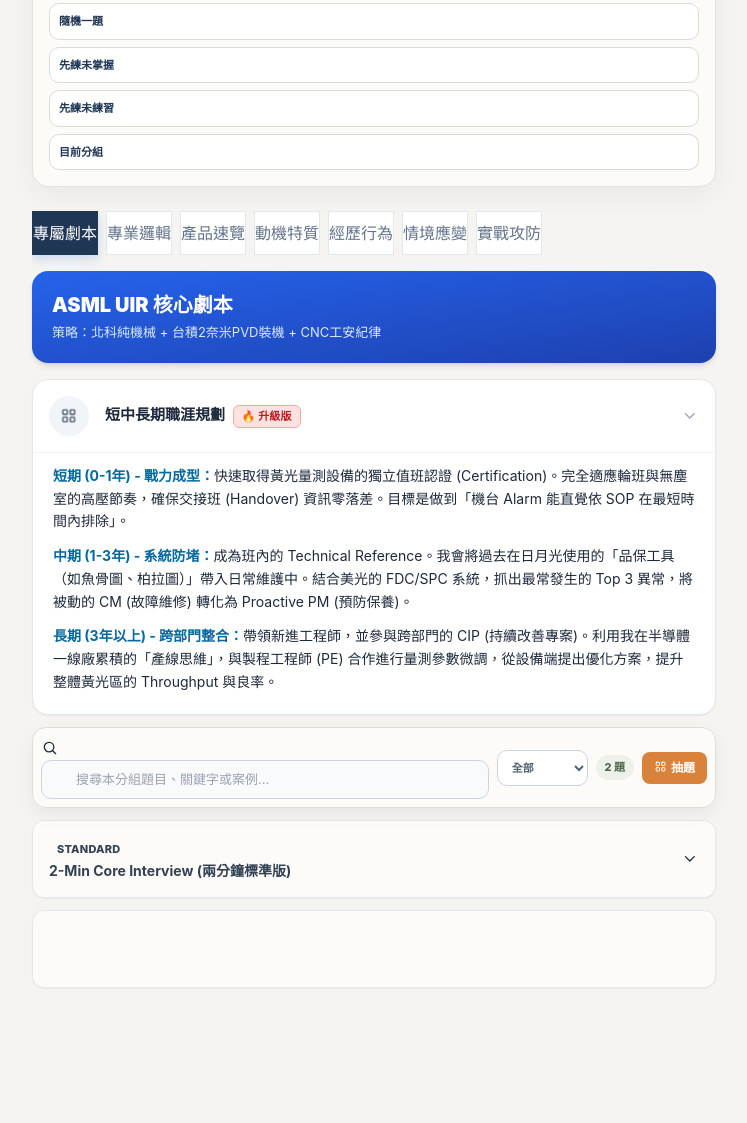
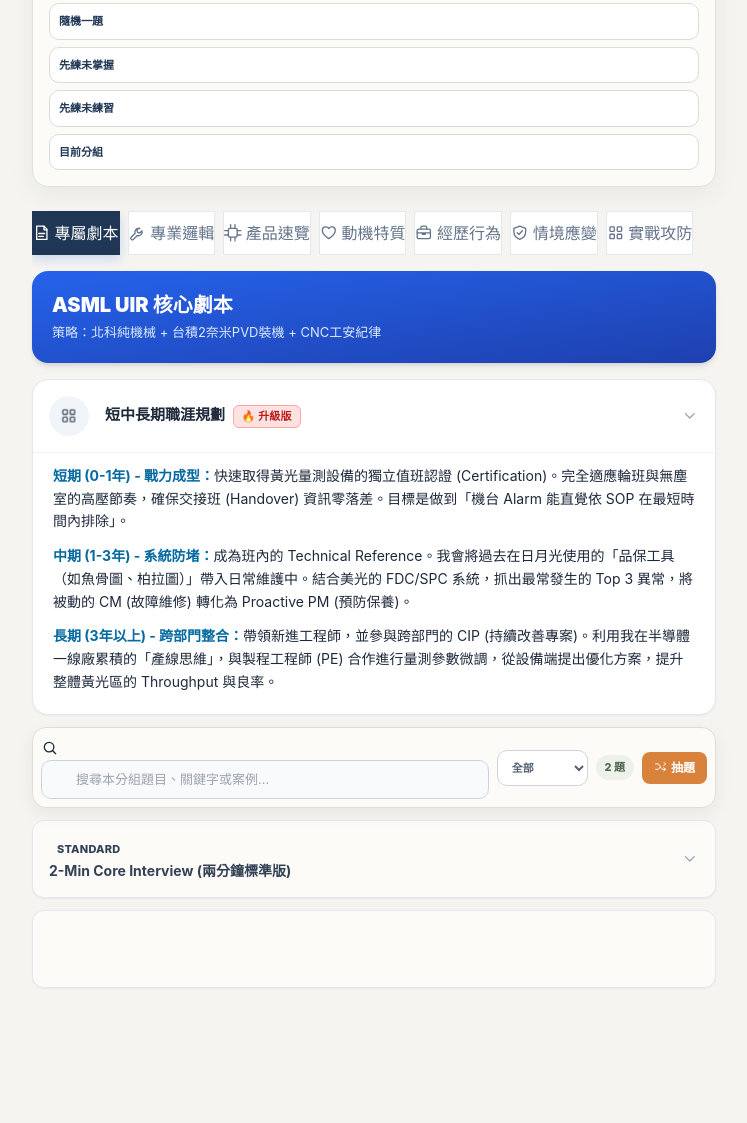
Before and after one commit to hanjhou2000716/ASML-UIR-EE, a website: page index.html in a window 1280 px wide. Shown: the part 1130-2253 px from the top of the page, without its empty margins (236-983 px from the left). Drawn offline with Linux system fonts and the light colour scheme.

Commit message:
Use a unified question bank renderer
Merged after CI validation and Chromium visual smoke.

```diff
--- a/index.html
+++ b/index.html
@@ -666,16 +666,14 @@
             window.InterviewQuestionBanks = banks;
             Object.entries(banks).forEach(([companyId, config]) => {
                 const section = document.getElementById(`section-${companyId}`);
-                if (!section) return;
+                if (!section || !window.InterviewRenderer) return;
                 const theme = companyId === 'assembly' ? 'assembly-theme' : companyId === 'benq' ? 'benq-theme' : 'fstech-theme';
-                const navigation = tabs.map(([id, label, icon], index) => `<button data-action="switch-subtab" data-company="${companyId}" data-category="${id}" id="tab-${companyId}-${id}" role="tab" class="btn-press sub-tab-btn ${theme} ${index === 0 ? 'active' : ''} flex-shrink-0 px-4 py-2 rounded-full text-[13px] font-bold flex items-center gap-2" aria-controls="content-${companyId}-${id}" aria-selected="${index === 0 ? 'true' : 'false'}">${window.AppIcons?.fromClass(icon) || ''}${label}</button>`).join('');
-                const contents = tabs.map(([id], tabIndex) => {
-                    const count = config[id].length;
-                    const intro = id === 'script' ? `<div class="workspace-hero rounded-2xl shadow-md p-5 text-white mb-4"><div class="flex items-start justify-between gap-3"><div><p class="text-[11px] font-bold tracking-[.14em] text-[#d8e4d5]">${config.eyebrow}</p><h2 class="text-xl font-black mt-1">${config.title}</h2></div><span class="role-meta">${window.AppIcons?.render('layers') || ''} ${Object.values(config).filter(Array.isArray).flat().length} 題</span></div><p class="mt-2 text-[13px] text-slate-200 leading-relaxed">${config.summary}</p>${config.jobMeta ? `<div class="mt-4 grid gap-2 sm:grid-cols-2">${config.jobMeta.items.map(item => `<div class="rounded-lg border border-white/15 bg-white/10 px-3 py-2 text-[11px] leading-relaxed text-slate-100">${item}</div>`).join('')}</div>` : ''}</div>` : '';
-                    const toolbar = `<div class="study-toolbar flex items-center gap-2"><div class="search-box-wrapper">${window.AppIcons?.render('search') || ''}<input type="search" class="study-search" aria-label="搜尋本分組題庫" placeholder="搜尋本分組題目、關鍵字或案例..." data-action="filter" data-content="content-${companyId}-${id}"></div><select class="status-filter" aria-label="篩選練習狀態" data-action="status-filter" data-content="content-${companyId}-${id}"><option value="all">全部</option><option value="unmastered">未掌握</option><option value="practiced">練習過</option><option value="mastered">已掌握</option></select><span class="question-count" data-result-count>${count} 題</span><button data-action="random" data-content="content-${companyId}-${id}" aria-label="隨機抽一題練習" class="btn-press flex-shrink-0 bg-[#d9823b] text-white px-3 py-2 rounded-lg text-xs font-black hover:bg-[#bd6c2e] transition">${window.AppIcons?.render('random') || ''}<span class="hidden sm:inline ml-1">抽題</span></button></div>`;
-                    return `<div id="content-${companyId}-${id}" class="sub-content ${tabIndex === 0 ? 'block' : 'hidden'} space-y-3">${intro}${toolbar}${config[id].map((entry, index) => questionCard(entry, index, companyId, id)).join('')}</div>`;
-                }).join('');
-                section.innerHTML = `<nav class="section-nav flex overflow-x-auto hide-scrollbar pb-4 gap-2 sticky top-[100px] z-40 bg-gradient-to-b from-[var(--app-bg)] via-[var(--app-bg)] to-transparent pt-2 -mx-4 px-4" role="tablist" aria-label="${config.name} 題庫分類">${navigation}</nav>${contents}`;
+                const categories = tabs.map(([id, label, icon]) => ({
+                    id, label, icon,
+                    introHtml: id === 'script' ? `<div class="workspace-hero rounded-2xl shadow-md p-5 text-white mb-4"><div class="flex items-start justify-between gap-3"><div><p class="text-[11px] font-bold tracking-[.14em] text-[#d8e4d5]">${config.eyebrow}</p><h2 class="text-xl font-black mt-1">${config.title}</h2></div><span class="role-meta">${window.AppIcons?.render('layers') || ''} ${Object.values(config).filter(Array.isArray).flat().length} ?</span></div><p class="mt-2 text-[13px] text-slate-200 leading-relaxed">${config.summary}</p>${config.jobMeta ? `<div class="mt-4 grid gap-2 sm:grid-cols-2">${config.jobMeta.items.map(item => `<div class="rounded-lg border border-white/15 bg-white/10 px-3 py-2 text-[11px] leading-relaxed text-slate-100">${item}</div>`).join('')}</div>` : ''}</div>` : '',
+                    questions: (config[id] || []).map((entry, index) => ({ id: roleQuestionIds[companyId]?.[id]?.[index] || `${companyId}.${id}.unregistered-${index + 1}`, question: entry[0], answerHtml: `<p>${entry[1] || ''}</p><p class="answer-tip">${entry[2] || ''}</p>`, priority: 'standard', language: /[A-Za-z]/.test(entry[0]) && !/[\u4e00-\u9fff]/.test(entry[0]) ? 'en' : 'zh-TW', tags: [] }))
+                }));
+                window.InterviewRenderer.renderCompanySection({ section, companyId, company: { name: config.name, categories }, theme });
             });
         }
 
@@ -859,6 +857,7 @@
     </script>
     <script src="js/icons.js" defer></script>
     <script src="js/legacy-data.js" defer></script>
+    <script src="js/renderer.js" defer></script>
     <script src="js/legacy-sections.js" defer></script>
     <script src="js/state.js" defer></script>
 </body>
--- a/js/legacy-sections.js
+++ b/js/legacy-sections.js
@@ -1,30 +1,24 @@
-(function () {
+// Compatibility adapter: legacy data is normalized by the shared renderer.
+(() => {
+  'use strict';
   const data = window.LegacyQuestionData?.companies || {};
-  const escapeHtml = value => String(value).replace(/[&<>"']/g, ch => ({ '&': '&amp;', '<': '&lt;', '>': '&gt;', '"': '&quot;', "'": '&#39;' }[ch]));
-  const cardHtml = question => '<article class="qa-card bg-white rounded-xl shadow-sm border border-slate-200 overflow-hidden" data-question-id="' + question.id + '"><button data-action="toggle-card" class="btn-press w-full p-4 text-left flex justify-between gap-3 items-center" aria-expanded="false"><span class="font-bold text-[14px] text-slate-700"><span class="tag tag-' + question.priority + '">' + question.priority.toUpperCase() + '</span><br>' + escapeHtml(question.question) + '</span>' + (window.AppIcons?.render('chevron') || '') + '</button><div class="accordion-wrapper"><div class="accordion-inner"><div class="px-4 pb-4 text-[13px] text-slate-600 border-t pt-3 leading-relaxed">' + question.answerHtml + '</div></div></div></article>';
-  const categoryHtml = (companyId, category, index) => '<div id="content-' + companyId + '-' + category.id + '" class="sub-content ' + (index === 0 ? 'block' : 'hidden') + ' space-y-3">' + category.introHtml + '<div class="study-toolbar flex items-center gap-2"><div class="search-box-wrapper"><span data-icon="search" class=""></span><input type="search" class="study-search" aria-label="搜尋本分組題庫" placeholder="搜尋本分組題目、關鍵字或案例..." data-action="filter" data-content="content-' + companyId + '-' + category.id + '"></div><select class="status-filter" aria-label="篩選練習狀態" data-action="status-filter" data-content="content-' + companyId + '-' + category.id + '"><option value="all">全部</option><option value="unmastered">未掌握</option><option value="practiced">練習過</option><option value="mastered">已掌握</option></select><span class="question-count" data-result-count>' + category.questions.length + ' 題</span><button data-action="random" data-content="content-' + companyId + '-' + category.id + '" aria-label="隨機抽一題練習" class="btn-press flex-shrink-0 bg-[#d9823b] text-white px-3 py-2 rounded-lg text-xs font-black"><span data-icon="dice" class=""></span><span class="hidden sm:inline ml-1">抽題</span></button></div>' + category.questions.map(cardHtml).join('') + '</div>';
+  const renderCompany = companyId => {
+    const company = data[companyId];
+    const section = document.getElementById(`section-${companyId}`);
+    if (!section || !company || section.dataset.rendered === 'true') return;
+    window.InterviewRenderer?.renderCompanySection({ section, companyId, company, theme: `${companyId}-theme` });
+  };
   const renderCategory = (companyId, categoryId) => {
     const company = data[companyId];
-    const section = document.getElementById('section-' + companyId);
+    const section = document.getElementById(`section-${companyId}`);
     const category = company?.categories.find(item => item.id === categoryId);
-    if (!section || !category || document.getElementById('content-' + companyId + '-' + categoryId)) return;
-    section.insertAdjacentHTML('beforeend', categoryHtml(companyId, category, 1));
+    if (!section || !category || document.getElementById(`content-${companyId}-${categoryId}`)) return;
+    section.insertAdjacentHTML('beforeend', window.InterviewRenderer?.renderCategory(companyId, category, 1) || '');
     window.AppIcons?.hydrate(section);
     window.InterviewState?.migrateLegacy?.();
     window.enhanceInterviewA11y?.();
   };
-  const renderCompany = companyId => {
-    const company = data[companyId];
-    const section = document.getElementById('section-' + companyId);
-    if (!section || !company || section.dataset.rendered === 'true') return;
-    const firstCategory = company.categories.find(category => category.questions.length) || company.categories[0];
-    const nav = company.categories.map(category => '<button data-action="switch-subtab" data-company="' + companyId + '" data-category="' + category.id + '" id="tab-' + companyId + '-' + category.id + '" role="tab" class="btn-press sub-tab-btn ' + companyId + '-theme ' + (category.id === firstCategory.id ? 'active' : '') + '" aria-controls="content-' + companyId + '-' + category.id + '" aria-selected="' + (category.id === firstCategory.id ? 'true' : 'false') + '">' + escapeHtml(category.label) + '</button>').join('');
-    section.innerHTML = '<nav class="section-nav flex overflow-x-auto hide-scrollbar pb-4 gap-2" role="tablist" aria-label="' + escapeHtml(company.name) + '">' + nav + '</nav>' + categoryHtml(companyId, firstCategory, 0);
-    window.AppIcons?.hydrate(section);
-    section.dataset.rendered = 'true';
-    section.dataset.renderedCategories = firstCategory.id;
-  };
   window.renderLegacyCategory = renderCategory;
   window.renderLegacyCompany = renderCompany;
-  renderCompany('asml');
+  window.addEventListener('DOMContentLoaded', () => renderCompany('asml'), { once: true });
 })();
--- /dev/null
+++ b/js/renderer.js
@@ -0,0 +1,32 @@
+(() => {
+  'use strict';
+
+  const escapeHtml = value => String(value ?? '').replace(/[&<>"']/g, ch => ({ '&': '&amp;', '<': '&lt;', '>': '&gt;', '"': '&quot;', "'": '&#39;' }[ch]));
+  const normalizeQuestion = question => Array.isArray(question)
+    ? { question: question[0], answerHtml: `<p>${question[1] || ''}</p><p class="answer-tip">${question[2] || ''}</p>`, priority: 'standard' }
+    : question;
+
+  const renderCard = question => {
+    const item = normalizeQuestion(question);
+    const priority = item.priority || 'standard';
+    return `<article class="qa-card bg-white rounded-xl shadow-sm border border-slate-200 overflow-hidden" data-question-id="${escapeHtml(item.id)}"><button data-action="toggle-card" class="btn-press w-full p-4 text-left flex justify-between gap-3 items-center" aria-expanded="false"><span class="font-bold text-[14px] text-slate-700"><span class="tag tag-${escapeHtml(priority)}">${escapeHtml(priority.toUpperCase())}</span><br>${escapeHtml(item.question)}</span>${window.AppIcons?.render('chevron', { className: 'text-slate-400' }) || ''}</button><div class="accordion-wrapper"><div class="accordion-inner"><div class="px-4 pb-4 text-[13px] text-slate-600 border-t pt-3 leading-relaxed">${item.answerHtml || '<p>請準備自己的案例。</p>'}</div></div></div></article>`;
+  };
+
+  const renderToolbar = (companyId, category) => `<div class="study-toolbar flex items-center gap-2"><div class="search-box-wrapper">${window.AppIcons?.render('search') || ''}<input type="search" class="study-search" aria-label="搜尋本分組題庫" placeholder="搜尋本分組題目、關鍵字或案例..." data-action="filter" data-content="content-${companyId}-${category.id}"></div><select class="status-filter" aria-label="篩選練習狀態" data-action="status-filter" data-content="content-${companyId}-${category.id}"><option value="all">全部</option><option value="unmastered">未掌握</option><option value="practiced">練習過</option><option value="mastered">已掌握</option></select><span class="question-count" data-result-count>${category.questions.length} 題</span><button data-action="random" data-content="content-${companyId}-${category.id}" aria-label="隨機抽一題練習" class="btn-press flex-shrink-0 bg-[#d9823b] text-white px-3 py-2 rounded-lg text-xs font-black">${window.AppIcons?.render('random') || ''}<span class="hidden sm:inline ml-1">抽題</span></button></div>`;
+
+  const renderCategory = (companyId, category, index) => `<div id="content-${companyId}-${category.id}" class="sub-content ${index === 0 ? 'block' : 'hidden'} space-y-3">${category.introHtml || ''}${renderToolbar(companyId, category)}${category.questions.map(renderCard).join('')}</div>`;
+
+  const renderCompanySection = ({ section, companyId, company, theme = `${companyId}-theme`, firstCategoryId }) => {
+    const categories = company.categories || [];
+    const first = firstCategoryId || categories.find(category => category.questions?.length)?.id || categories[0]?.id;
+    const nav = categories.map(category => `<button data-action="switch-subtab" data-company="${escapeHtml(companyId)}" data-category="${escapeHtml(category.id)}" id="tab-${escapeHtml(companyId)}-${escapeHtml(category.id)}" role="tab" class="btn-press sub-tab-btn ${escapeHtml(theme)} ${category.id === first ? 'active' : ''}" aria-controls="content-${escapeHtml(companyId)}-${escapeHtml(category.id)}" aria-selected="${category.id === first ? 'true' : 'false'}">${window.AppIcons?.render(category.icon || 'grid', { className: 'mr-1' }) || ''}${escapeHtml(category.label)}</button>`).join('');
+    section.innerHTML = `<nav class="section-nav flex overflow-x-auto hide-scrollbar pb-4 gap-2" role="tablist" aria-label="${escapeHtml(company.name)} 題庫分類">${nav}</nav>${categories.map((category, index) => renderCategory(companyId, category, index)).join('')}`;
+    window.AppIcons?.hydrate(section);
+    section.dataset.rendered = 'true';
+    section.dataset.renderedCategories = first || '';
+    window.InterviewState?.migrateLegacy?.();
+    window.enhanceInterviewA11y?.();
+  };
+
+  window.InterviewRenderer = Object.freeze({ renderCard, renderCategory, renderCompanySection });
+})();
```
Also changed, not shown: ARCHITECTURE.md (+1 -1 lines), tests/validate.mjs (+2 -0 lines), assets/tailwind.generated.css.
